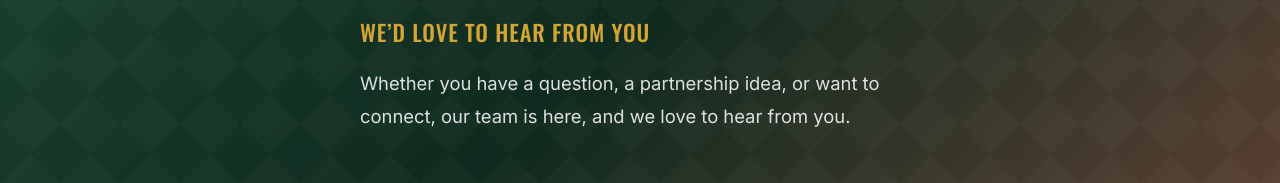
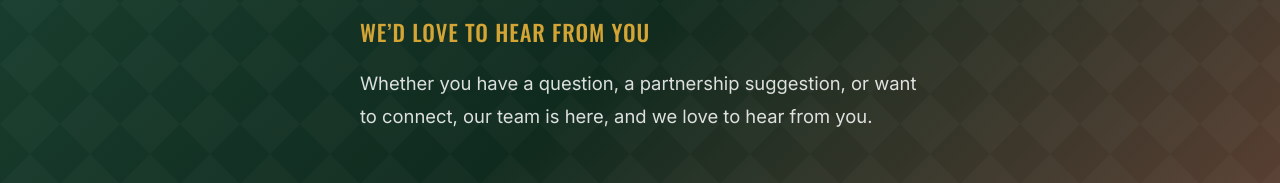
Before and after one commit to ssrdallas/southernsectorrising, a Next.js app: page /contact in a window 1280 px wide. Shown: the part 322-505 px from the top of the page. Built offline with nearby package versions, Linux system fonts and the light colour scheme.

Commit message:
Update contact page subtitle wording

```diff
--- a/src/app/contact/page.tsx
+++ b/src/app/contact/page.tsx
@@ -54,7 +54,7 @@
           <h1 className={styles.heroTitle}>Contact Us</h1>
           <p className={styles.heroSubtitle}>We&rsquo;d Love to Hear From You</p>
           <p className={styles.heroDesc}>
-            Whether you have a question, a partnership idea, or want to connect,
+            Whether you have a question, a partnership suggestion, or want to connect,
             our team is here, and we love to hear from you.
           </p>
         </div>
```
